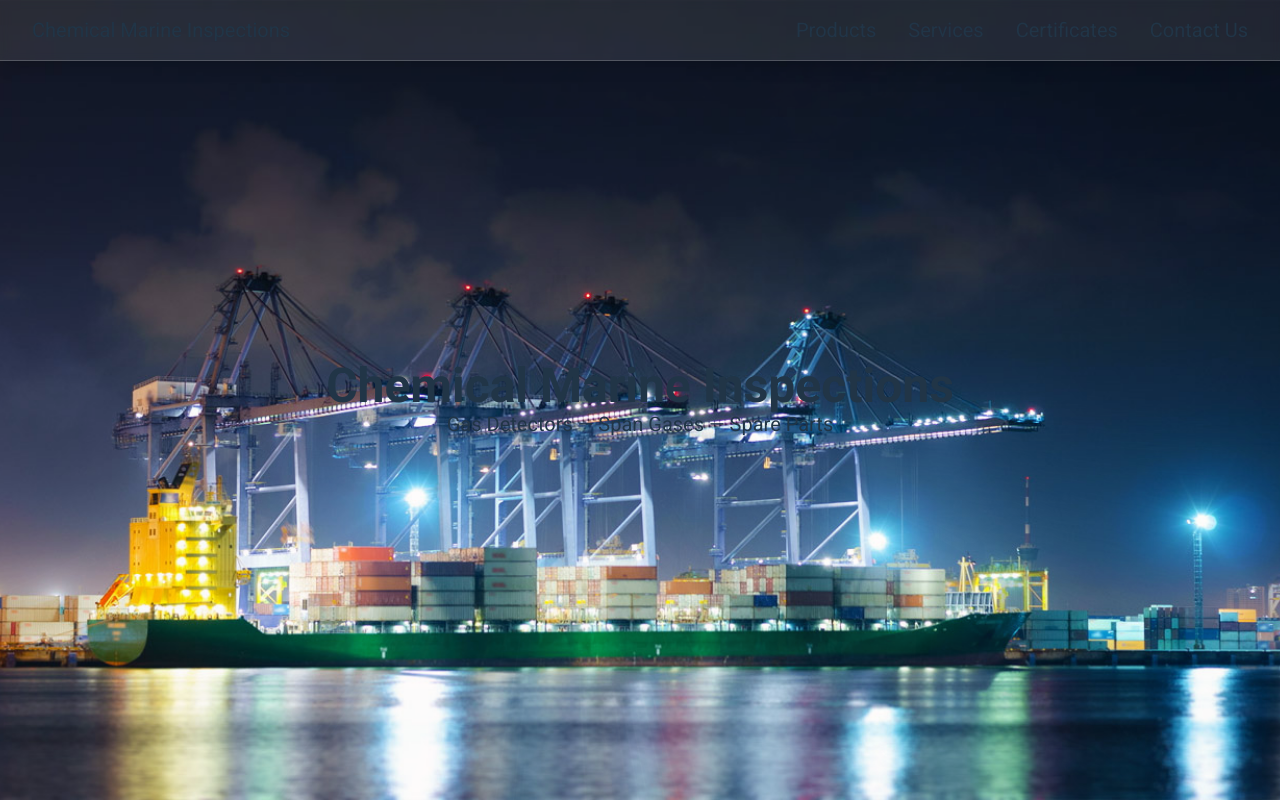
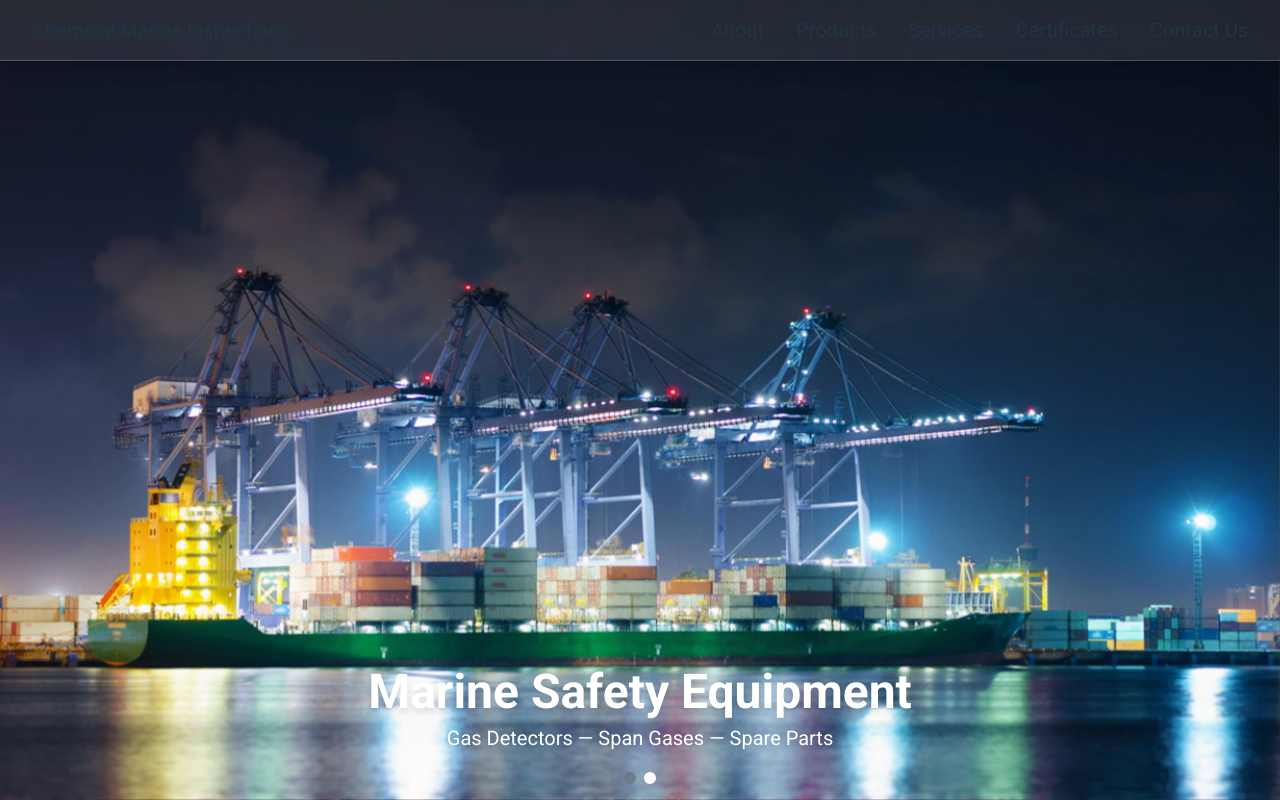
Before and after one commit to Antony-evm/chemarine, a Vue app: page / in a window 1280 px wide. Shown: the top 800 px of the page. Built offline with nearby package versions, Linux system fonts and the light colour scheme.

Commit message:
fix variable contacts

```diff
--- a/src/components/FooterComponent.vue
+++ b/src/components/FooterComponent.vue
@@ -1,3 +1,6 @@
+<script setup lang="ts">
+import { PRIMARY_EMAIL, PHONE_NO } from '@/data/contactInformation.ts';
+</script>
 <template>
     <footer class="bg-[#0a1f3d] px-8 py-4 w-full">
         <div class="flex flex-row items-center justify-between">
@@ -9,9 +12,9 @@
                 </div>
             </div>
             <div class="text-center text-lg">
-                <p>Email: <a href="mailto:chemarin@otenet.gr" class="text-white hover:underline">chemarin@otenet.gr</a>
+                <p>Email: <a href="mailto:chemarin@otenet.gr" class="text-white hover:underline">{{ PRIMARY_EMAIL }}</a>
                 </p>
-                <p>Phone: <a href="tel:+302104688245" class="hover:underline">+30 210 468 8245</a></p>
+                <p>Phone: <a href="tel:+302104688245" class="hover:underline">{{ PHONE_NO }}</a></p>
             </div>
 
         </div>
--- a/src/components/NavbarComponent.vue
+++ b/src/components/NavbarComponent.vue
@@ -7,6 +7,7 @@
         </div>
 
         <ul class="flex gap-8 relative">
+            <li><router-link to="/" class="navbar-element">About</router-link></li>
             <li class="relative group">
                 <span class="navbar-element">Products</span>
                 <ul
--- a/src/components/home_page/FlorencePicturesComponent.vue
+++ b/src/components/home_page/FlorencePicturesComponent.vue
@@ -2,53 +2,124 @@
 import { ref, onMounted, onUnmounted } from 'vue';
 
 const images = [
-    '/src/assets/frontpage/frontpage_1.jpg',
-    '/src/assets/frontpage/frontpage_2.jpg'
+    {
+        src: '/src/assets/frontpage/frontpage_1.jpg',
+        alt: 'Crew member calibrating gas detector on deck at sunset',
+        label: 'Calibrating Gas Detector'
+    },
+    {
+        src: '/src/assets/frontpage/frontpage_2.jpg',
+        alt: 'Marine safety equipment ready for inspection',
+        label: 'Marine Safety Equipment'
+    }
 ];
 
 const currentIndex = ref(0);
 const prevIndex = ref(0);
 const fading = ref(false);
-let carouselTimeout: number | undefined;
+const loaded = ref(images.map(() => false));
+
+let carouselTimeout: number | undefined = undefined;
 const showTime = 5000;
 const fadeTime = 1400;
 
-function runCarousel() {
+function clearTimers() {
+    if (carouselTimeout !== undefined) {
+        window.clearTimeout(carouselTimeout);
+        carouselTimeout = undefined;
+    }
+}
+
+function preloadImages() {
+    images.forEach((img, i) => {
+        const im = new window.Image();
+        im.onload = () => loaded.value[i] = true;
+        im.src = img.src;
+    });
+}
+preloadImages();
+
+function scheduleNext() {
+    clearTimers();
     carouselTimeout = window.setTimeout(() => {
+        transitionToNextImage();
+    }, showTime);
+}
+
+function transitionToNextImage() {
+    // Start fade
     prevIndex.value = currentIndex.value;
     const next = (currentIndex.value + 1) % images.length;
     currentIndex.value = next;
     fading.value = true;
+    const now = new Date().toLocaleTimeString();
+    console.log(`${now} - Transitioning to image ${currentIndex.value}, fading is now true`);
+
+    clearTimers();
     carouselTimeout = window.setTimeout(() => {
         fading.value = false;
-            runCarousel();
+        const now = new Date().toLocaleTimeString();
+        console.log(`${now} - Fading complete for image ${currentIndex.value}, fading is now false`);
+        scheduleNext(); // Only schedule the next transition **after** fade is finished
     }, fadeTime);
-    }, showTime);
 }
 
 onMounted(() => {
-    runCarousel();
+    scheduleNext();
 });
 
 onUnmounted(() => {
-    if (carouselTimeout) clearTimeout(carouselTimeout);
+    clearTimers();
 });
+
+// Keyboard nav: optional but robust (keeps only one transition in progress)
+function onKey(e: KeyboardEvent) {
+    if (e.key === 'ArrowLeft' || e.key === 'ArrowRight') {
+        clearTimers();
+        prevIndex.value = currentIndex.value;
+        if (e.key === 'ArrowLeft') {
+            currentIndex.value = (currentIndex.value - 1 + images.length) % images.length;
+        } else {
+            currentIndex.value = (currentIndex.value + 1) % images.length;
+        }
+        fading.value = true;
+        setTimeout(() => {
+            fading.value = false;
+            scheduleNext();
+        }, fadeTime);
+    }
+}
+onMounted(() => window.addEventListener('keydown', onKey));
+onUnmounted(() => window.removeEventListener('keydown', onKey));
 </script>
 
 
 <template>
-    <section class="relative h-screen w-screen flex items-center justify-center">
-        <!-- Old image (fades out) -->
-        <div v-if="fading" class="absolute inset-0 bg-cover bg-center transition-fade"
-            :style="{ backgroundImage: `url('${images[prevIndex]}')` }"
-            :class="{ 'opacity-100': fading, 'opacity-0': !fading }"></div>
-        <!-- Current image (fades in) -->
-        <div class="absolute inset-0 bg-cover bg-center transition-fade"
-            :style="{ backgroundImage: `url('${images[currentIndex]}')` }"
-            :class="{ 'opacity-0': fading, 'opacity-100': !fading }"></div>
-        <div class="z-10 text-center">
-            <h1>Chemical Marine Inspections</h1>
-            <p>Gas Detectors — Span Gases — Spare Parts</p>
+    <section class="relative h-screen w-screen flex items-center justify-center overflow-hidden bg-black" role="region"
+        aria-label="Slideshow of chemical marine inspections">
+        <!-- Outgoing image, fading out -->
+        <img v-if="fading && loaded[prevIndex]" :src="images[prevIndex].src" :alt="images[prevIndex].alt"
+            class="absolute inset-0 w-full h-full object-cover transition-fade" :aria-hidden="fading ? 'false' : 'true'"
+            :class="fading ? 'opacity-100 z-10' : 'opacity-0 z-0'" draggable="false" />
+
+        <!-- Incoming image, fading in -->
+        <img v-if="loaded[currentIndex]" :src="images[currentIndex].src" :alt="images[currentIndex].alt"
+            class="absolute inset-0 w-full h-full object-cover transition-fade"
+            :aria-hidden="!fading ? 'false' : 'true'" :class="fading ? 'opacity-0 z-20' : 'opacity-100 z-20'"
+            draggable="false" />
+
+        <div class="z-30 absolute inset-x-0 bottom-12 text-center text-white drop-shadow-lg pointer-events-none"
+            aria-live="polite">
+            <h1 class="text-3xl md:text-5xl font-bold">{{ images[currentIndex].label }}</h1>
+            <p class="mt-2">Gas Detectors — Span Gases — Spare Parts</p>
+        </div>
+
+        <!-- Optional: Carousel indicators -->
+        <div class="absolute left-0 right-0 bottom-4 flex justify-center gap-2 z-40" aria-label="Slideshow indicators">
+            <button v-for="(img, i) in images" :key="img.src" class="w-3 h-3 rounded-full focus:ring-2 ring-white"
+                :class="currentIndex === i ? 'bg-white' : 'bg-gray-500 opacity-70'"
+                @click="() => { if (carouselTimeout) clearTimeout(carouselTimeout); prevIndex = currentIndex; currentIndex = i; fading = true; setTimeout(() => { fading = false; scheduleNext(); }, fadeTime); }"
+                :aria-label="`Show slide ${i + 1}`" :aria-current="currentIndex === i ? 'true' : 'false'" />
         </div>
     </section>
 </template>
@@ -68,11 +139,28 @@ onUnmounted(() => {
     opacity: 0;
 }
 
-.scale-100 {
-    transform: scale(1);
+.z-0 {
+    z-index: 0;
 }
 
-.scale-105 {
-    transform: scale(1.05);
+.z-10 {
+    z-index: 10;
+}
+
+.z-20 {
+    z-index: 20;
+}
+
+.z-30 {
+    z-index: 30;
+}
+
+.bg-black {
+    background: #000;
+}
+
+button {
+    border: none;
+    outline: none;
 }
 </style>
--- /dev/null
+++ b/src/data/contactInformation.ts
@@ -0,0 +1,5 @@
+export const PRIMARY_EMAIL: string = "chemarin@otenet.gr";
+export const SECONDARY_EMAIL: string = "info@chemarine.com";
+export const PHONE_NO: string = "+30 2104611799";
+export const ADDRESS: string = "44, Akti Moutsopoulou";
+export const CITY_COUNTRY: string = "Piraeus, Greece";
--- a/src/pages/ContactUsPage.vue
+++ b/src/pages/ContactUsPage.vue
@@ -3,6 +3,7 @@ import CenteredContent from '@/components/utils/CenteredContent.vue';
 import SectionDivider from '@/components/utils/SectionDivider.vue';
 import SpaceComponent from '@/components/utils/SpaceComponent.vue';
 import MailIcon from '@/assets/svgs/mailIcon.svg';
+import { ADDRESS, CITY_COUNTRY, PHONE_NO, PRIMARY_EMAIL, SECONDARY_EMAIL } from '@/data/contactInformation.ts';
 </script>
 
 <template>
@@ -19,17 +20,17 @@ import MailIcon from '@/assets/svgs/mailIcon.svg';
         </div>
         <SpaceComponent size="paragraph" />
         <div class="centered-element">
-            <p>44, Akti Moutsopoulou str.<br />
-                Piraeus, Greece<br />
-                <a href="tel:+302104688245" class="contact">+30 210 468 8245</a>
+            <p>{{ ADDRESS }}<br />
+                {{ CITY_COUNTRY }}<br />
+                <a href="tel:+302104688245" class="contact">{{ PHONE_NO }}</a>
             </p>
         </div>
         <SpaceComponent size="paragraph" />
         <div class="centered-element">
-            <a href="mailto:chemarin@otenet.gr" class="contact">chemarin@otenet.gr</a>
+            <a href="mailto:chemarin@otenet.gr" class="contact">{{ PRIMARY_EMAIL }}</a>
         </div>
         <div class="centered-element">
-            <a href="mailto:info@chemarine.com" class="contact">info@chemarine.com</a>
+            <a href="mailto:info@chemarine.com" class="contact">{{ SECONDARY_EMAIL }} </a>
         </div>
     </CenteredContent>
 
```
Lines whose indentation alone changed are shown as unchanged.
